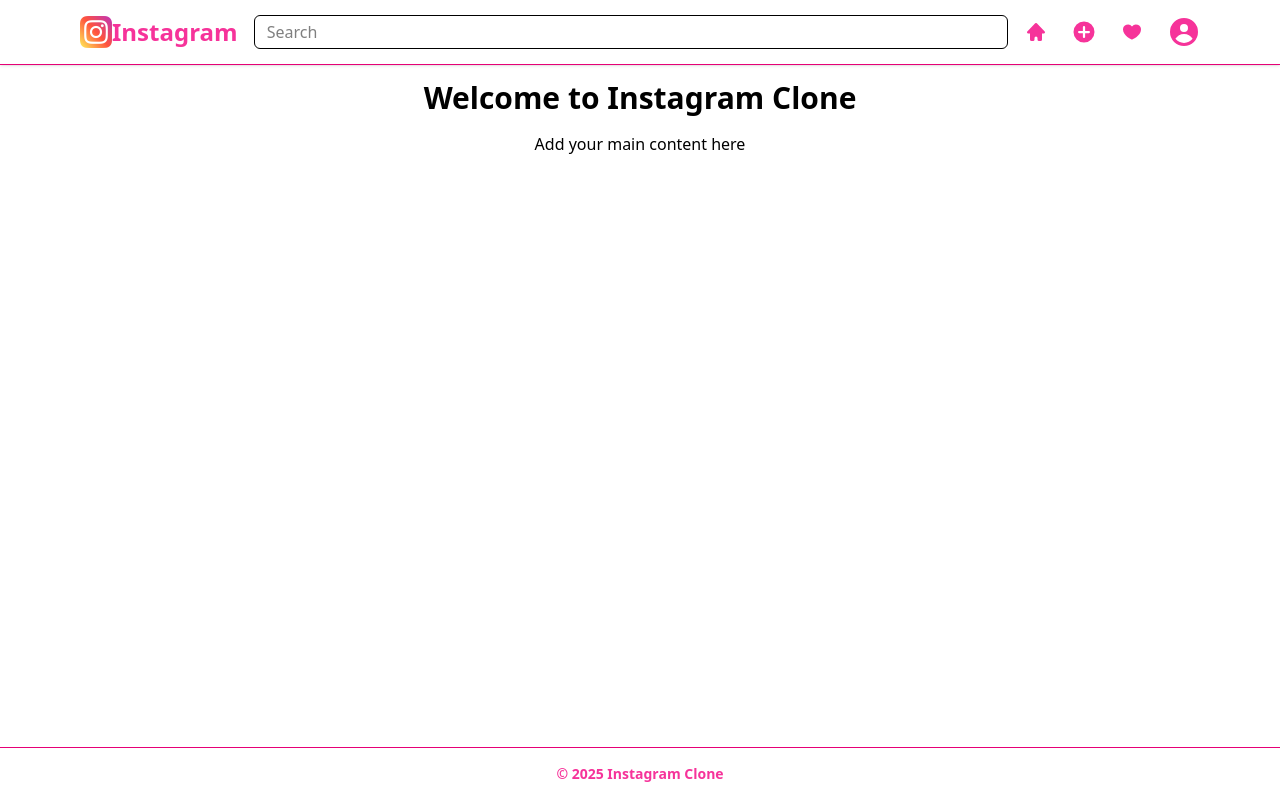
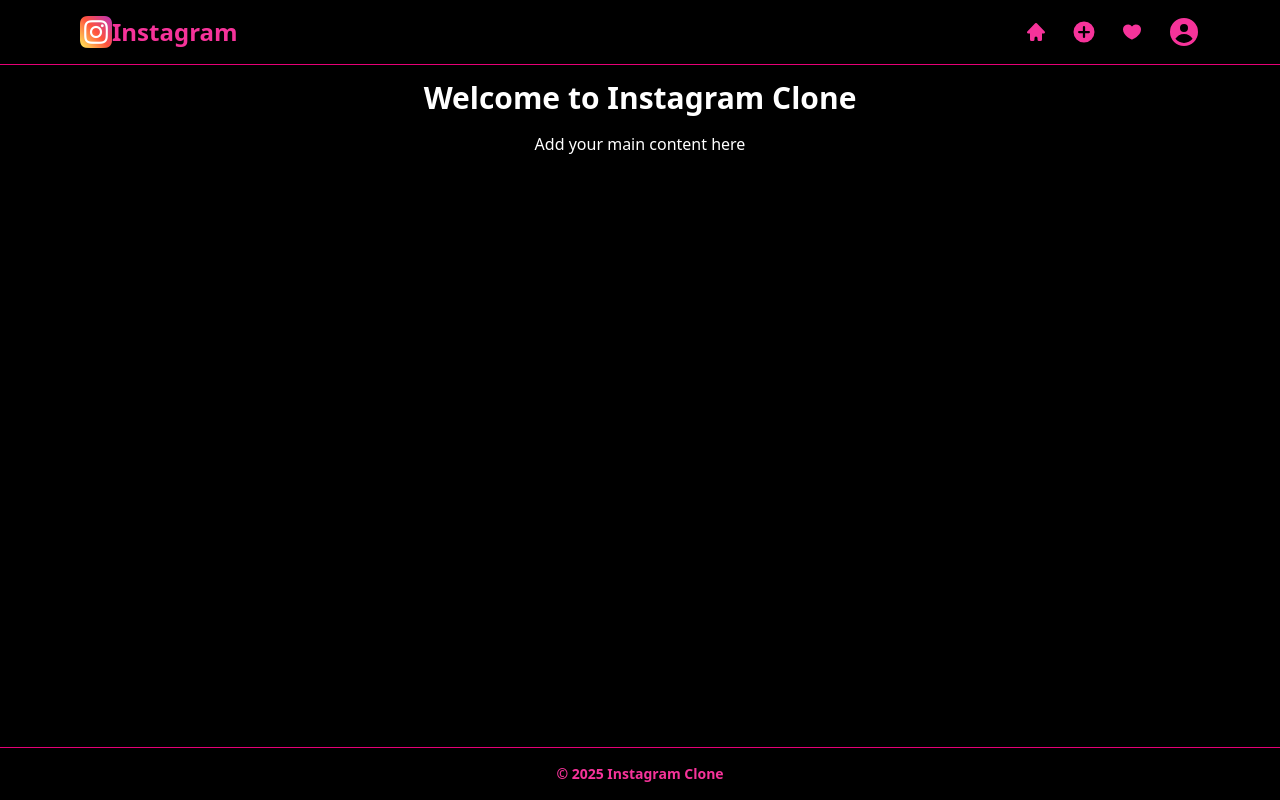
Before and after one commit to Amanat038/instagram, a React (Vite) app: page /home in a window 1280 px wide. Built offline with nearby package versions, Linux system fonts and the light colour scheme.

Commit message:
change background

```diff
--- a/src/App.tsx
+++ b/src/App.tsx
@@ -5,9 +5,8 @@
 function App() {
   return (
     <>
-      <div className="flex flex-col min-h-screen">
+      <div className="flex flex-col min-h-screen loginbackground">
         <Routes>
-
           <Route path="/" element={<Login />} />
           <Route path="home" element={<Layout />} />
         </Routes>
--- a/src/pages/footer.tsx
+++ b/src/pages/footer.tsx
@@ -1,6 +1,6 @@
 const Footer = () => {
   return (
-    <footer className="bg-white border-t mt-10 border-pink-600">
+    <footer className="bg-black border-t mt-10 border-pink-600">
       <div className="max-w-6xl mx-auto px-4 py-4 text-center text-gray-500 text-sm space-y-2">
         {/* Links */}
 
--- a/src/pages/layout.tsx
+++ b/src/pages/layout.tsx
@@ -7,7 +7,7 @@
       <Nav />
 
       {/* Main content */}
-      <main className="flex-1 mt-16 p-4">
+      <main className="flex-1 mt-16 p-4  text-white">
         <h1 className="text-3xl font-bold text-center">
           Welcome to Instagram Clone
         </h1>
--- a/src/pages/navbar.tsx
+++ b/src/pages/navbar.tsx
@@ -8,7 +8,7 @@
 
 function Nav() {
   return (
-    <nav className="bg-white border-b border-pink-600 shadow-sm fixed w-full top-0 z-50">
+    <nav className="bg-black border-b border-pink-600 shadow-sm fixed w-full top-0 z-50">
       <div className="max-w-6xl mx-auto px-4">
         <div className="flex justify-between h-16 items-center">
           <div className="flex-shrink-0 flex items-center">
```
